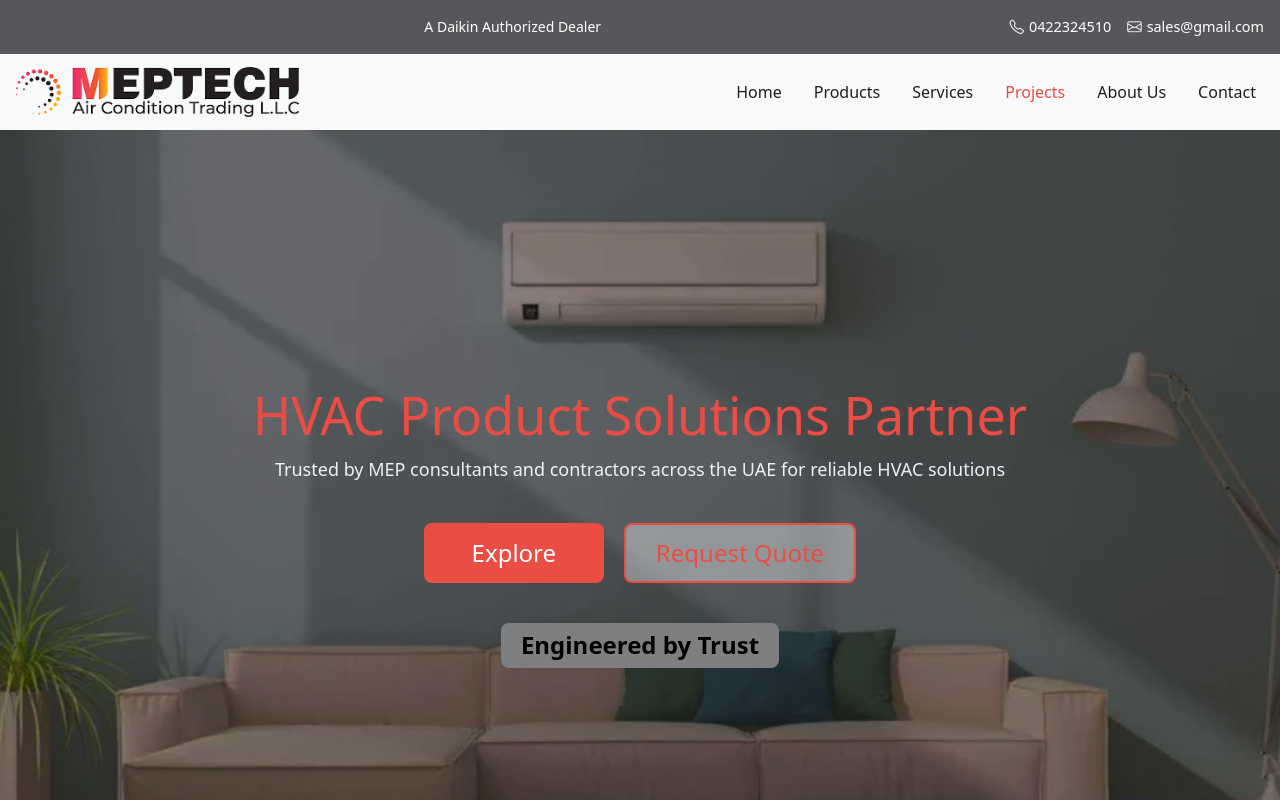
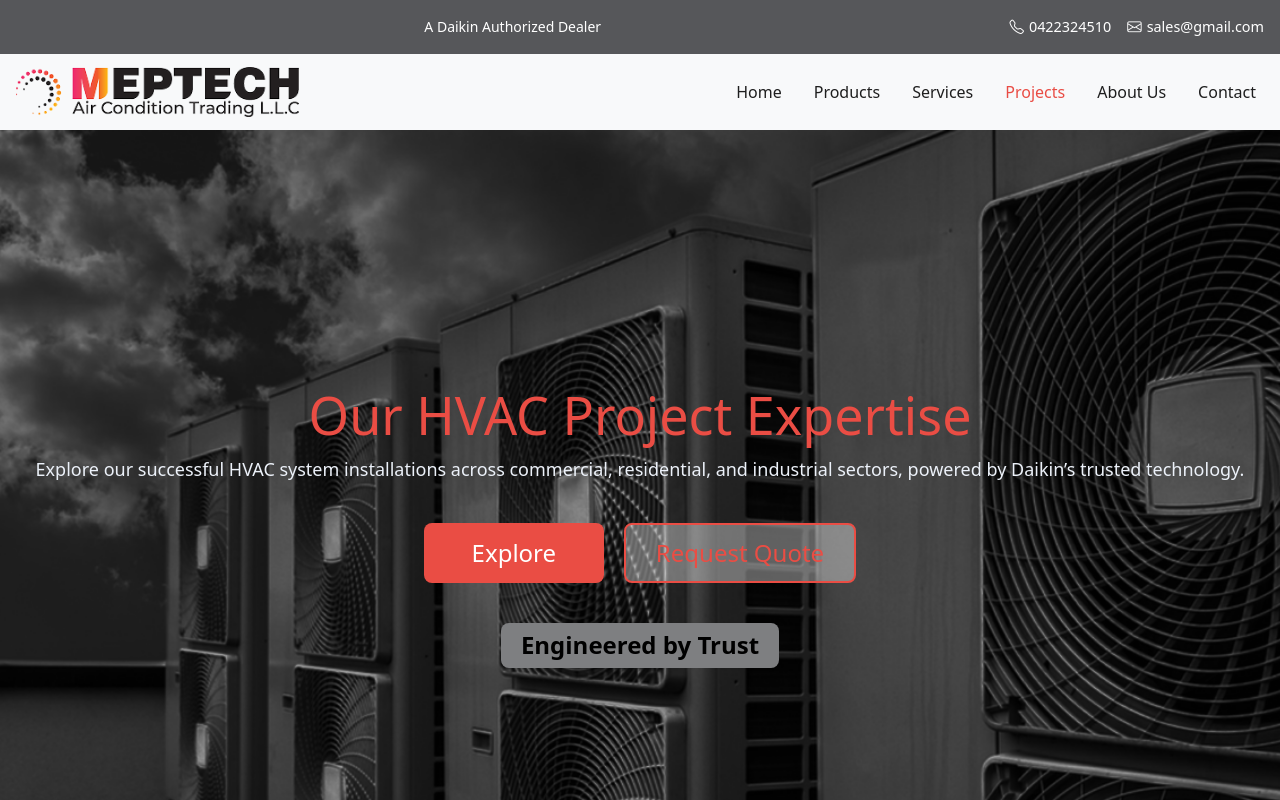
Before and after one commit to meptech308-lgtm/landing-page, an Angular app: page /projects in a window 1280 px wide. Shown: the top 800 px of the page. Built offline with nearby package versions, Linux system fonts and the light colour scheme.

Commit message:
dynamic banner

```diff
--- a/src/app/components/about/about.component.css
+++ b/src/app/components/about/about.component.css
@@ -1,5 +1,5 @@
 .note {
-    background-image: url('../../../../public/banner2.png');
+    /* background-image: url('../../../../public/banner2.png'); */
     background-size: cover;
     background-repeat: no-repeat;
     background-position: center;
--- a/src/app/components/about/about.component.html
+++ b/src/app/components/about/about.component.html
@@ -1,5 +1,5 @@
 <div>
-    <div class="note">
+    <div class="note" [ngStyle]="{'background-image': noteBackground}">
         <h1>Founder's Note</h1>
         <p>
             <!-- <span>"</span> -->
--- a/src/app/components/about/about.component.ts
+++ b/src/app/components/about/about.component.ts
@@ -1,11 +1,12 @@
+import { CommonModule } from '@angular/common';
 import { Component } from '@angular/core';
 
 @Component({
   selector: 'app-about',
-  imports: [],
+  imports: [CommonModule],
   templateUrl: './about.component.html',
   styleUrl: './about.component.css'
 })
 export class AboutComponent {
-
+  noteBackground = 'url(/banner2.png)';
 }
--- a/src/app/shared/banner/banner.component.css
+++ b/src/app/shared/banner/banner.component.css
@@ -1,5 +1,5 @@
 .container-fluid {
-    background-image: url('../../../../public/banner1.png');
+    /* background-image: url('../../../../public/banner1.png'); */
     background-size: cover;
     background-repeat: no-repeat;
     background-position: center;
--- a/src/app/shared/banner/banner.component.html
+++ b/src/app/shared/banner/banner.component.html
@@ -1,7 +1,7 @@
-<div class="container-fluid">
+<div class="container-fluid" [ngStyle]="{'background-image': 'url(' + currentBanner.img + ')'}">
     <div class="headings">
-        <h4>HVAC Product Solutions Partner</h4>
-        <p>Trusted by MEP consultants and contractors across the UAE for reliable HVAC solutions</p>
+        <h4>{{ currentBanner.title }}</h4>
+        <p>{{ currentBanner.subtitle }}</p>
     </div>
     <div class="buttons">
         <button class="explore-btn">Explore</button>
--- a/src/app/shared/banner/banner.component.ts
+++ b/src/app/shared/banner/banner.component.ts
@@ -1,11 +1,58 @@
 import { Component } from '@angular/core';
+import { Router } from '@angular/router';
+import { CommonModule } from '@angular/common';
 
 @Component({
   selector: 'app-banner',
-  imports: [],
+  standalone: true,
+  imports: [CommonModule],
   templateUrl: './banner.component.html',
-  styleUrl: './banner.component.css'
+  styleUrls: ['./banner.component.css']
 })
 export class BannerComponent {
 
+  bannerData: any = {
+    '/': {
+      img: '/banner1.png',
+      title: 'HVAC Product Solutions Partner',
+      subtitle: 'Trusted by MEP consultants and contractors across the UAE for reliable HVAC solutions'
+    },
+    '/services': {
+      img: '/banner3.png',
+      title: 'Reliable HVAC Services & Maintenance',
+      subtitle: 'Ensure year-round comfort with our expert maintenance, repair, and system upgrade services—backed by certified professionals and Daikin quality.'
+    },
+    '/projects': {
+      img: '/banner3.png',
+      title: 'Our HVAC Project Expertise',
+      subtitle: 'Explore our successful HVAC system installations across commercial, residential, and industrial sectors, powered by Daikin’s trusted technology.'
+    },
+    '/contact': {
+      img: '/banner3.png',
+      title: 'Let’s Talk HVAC Solutions',
+      subtitle: 'Need assistance or have a project in mind? Reach out to our HVAC experts for tailored advice, support'
+    },
+    '/products': {
+      img: '/banner2.png',
+      title: 'HVAC Solutions Hub',
+      subtitle: 'Discover the complete Daikin range  Systems, Controls, and Accessories with warranty and expert support.'
+    },
+    'default': {
+      img: '/banner1.png',
+      title: 'HVAC Product Solutions Partner',
+      subtitle: 'Trusted by MEP consultants and contractors across the UAE for reliable HVAC solutions'
+    }
+  };
+
+  constructor(private router: Router) { }
+
+  get currentBanner() {
+    const currentUrl = this.router.url.split('?')[0]; // normalize URL
+    const matchingKey = Object.keys(this.bannerData)
+      .filter(key => key !== 'default')
+      .sort((a, b) => b.length - a.length)
+      .find(key => currentUrl.startsWith(key));
+
+    return matchingKey ? this.bannerData[matchingKey] : this.bannerData['default'];
+  }
 }
```
Also changed, not shown: public/banner3.png (added).
